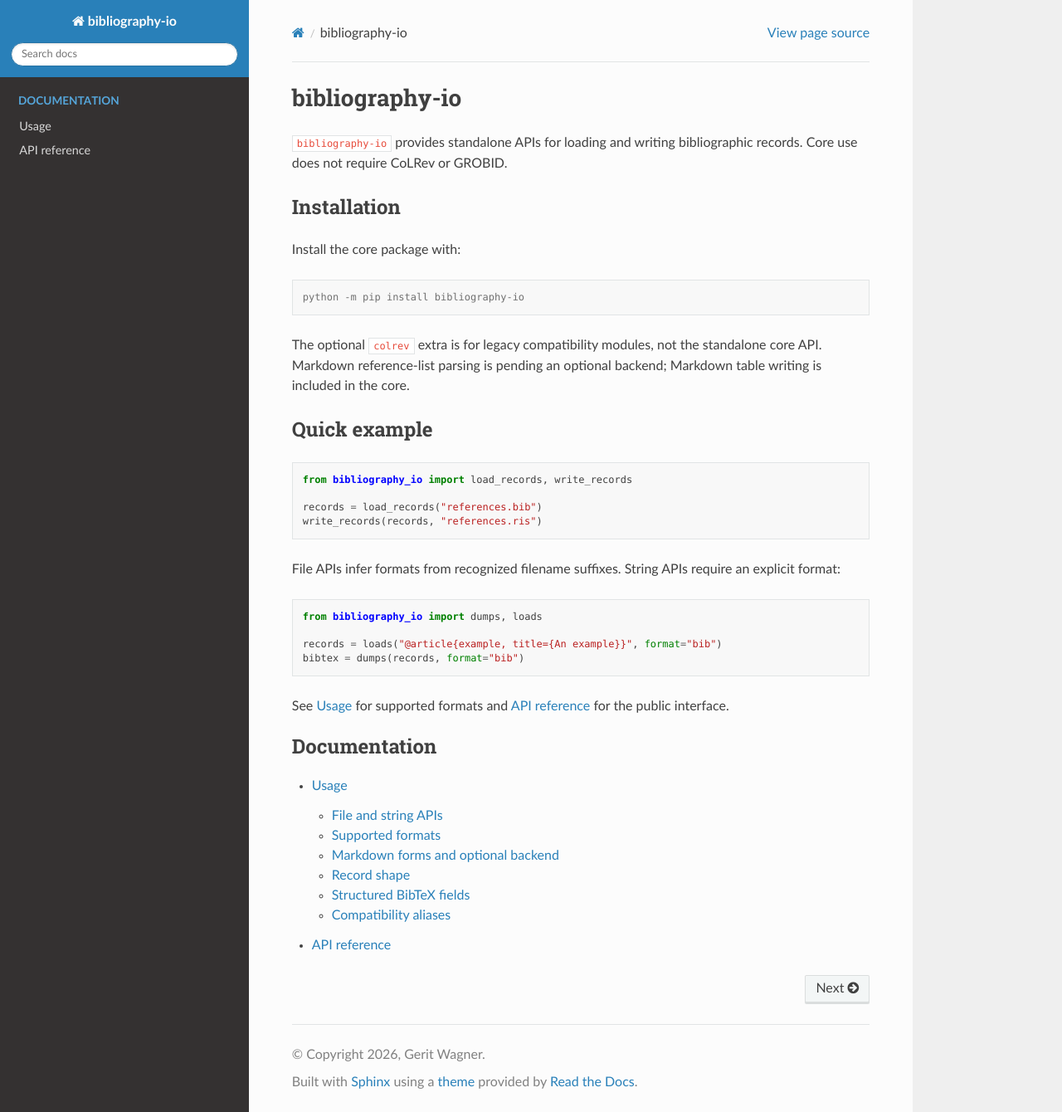
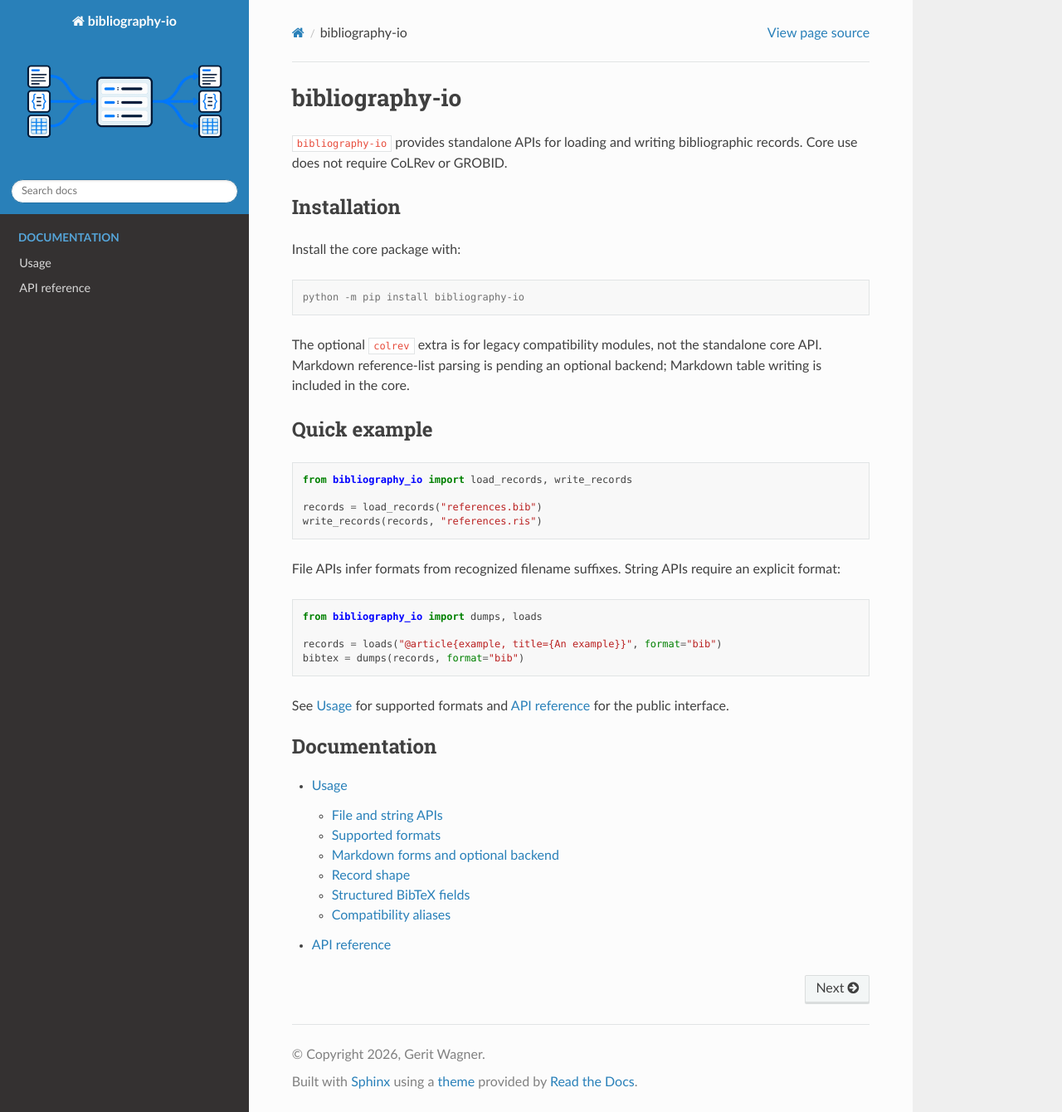
Before and after one commit to CoLRev-Environment/bibliography-io, a Sphinx documentation site: the page built from docs/index.rst, in a window 1280 px wide and 1340 px high. Shown: the whole window at 83% size. Built offline with Sphinx 7.4.7 and the Read the Docs theme 3.1.0, drawn with Linux system fonts in a browser that asks for light colours.

Commit message:
add logo

```diff
--- a/docs/conf.py
+++ b/docs/conf.py
@@ -13,6 +13,7 @@
 ]
 
 templates_path = ["_templates"]
+html_static_path = ["_static"]
 exclude_patterns = ["_build", "Thumbs.db", ".DS_Store"]
 
 autodoc_member_order = "bysource"
@@ -21,3 +22,5 @@
 html_theme = "sphinx_rtd_theme"
 html_title = "bibliography-io documentation"
 html_baseurl = "https://colrev-environment.github.io/bibliography-io/"
+html_logo = "_static/bibliography_io_logo.png"
+html_favicon = "_static/favicon.ico"
```
Also changed, not shown: README.md (+2 -0 lines), docs/_static/bibliography_io_logo.png (added), docs/_static/favicon.ico (added).
